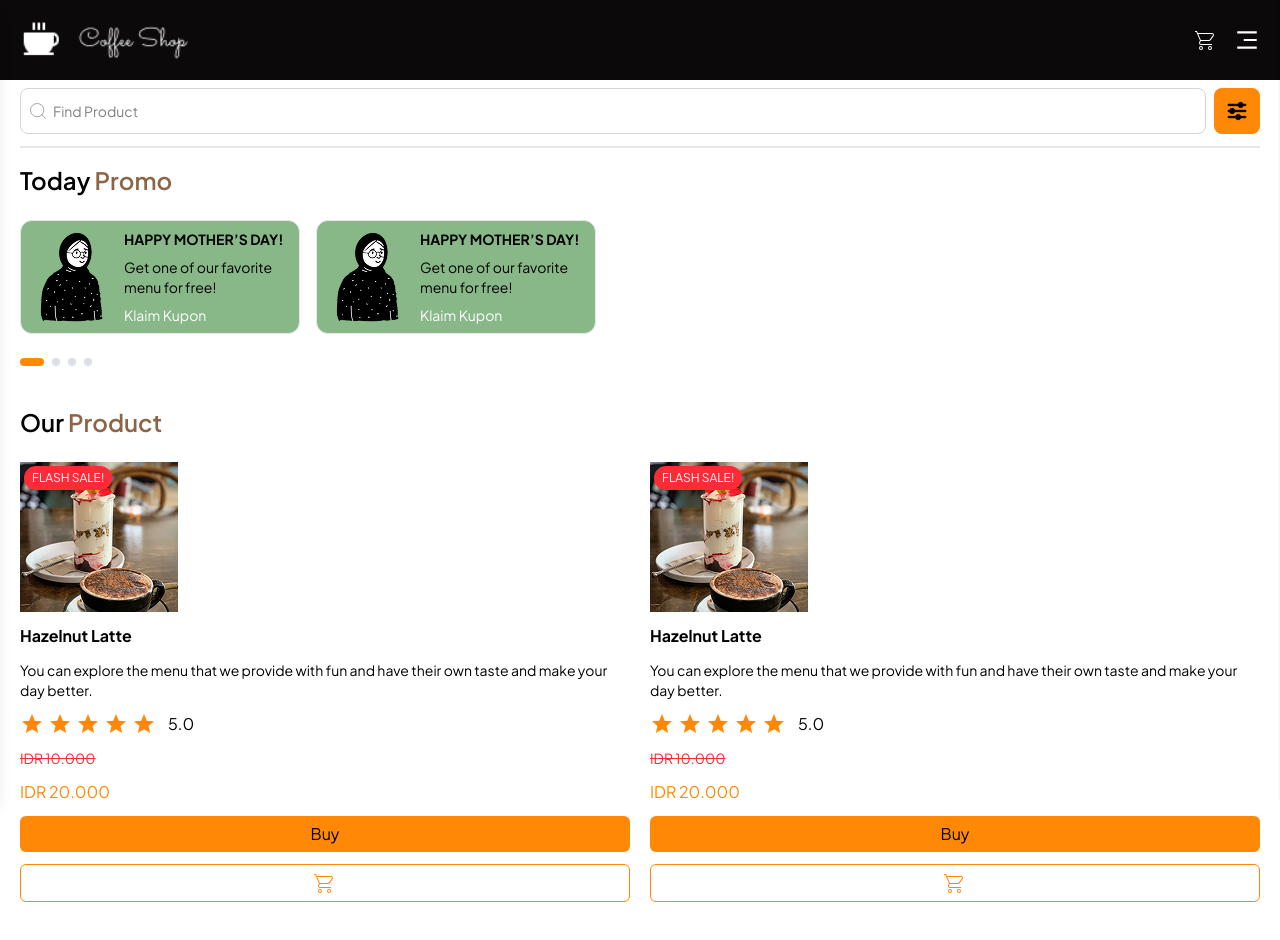
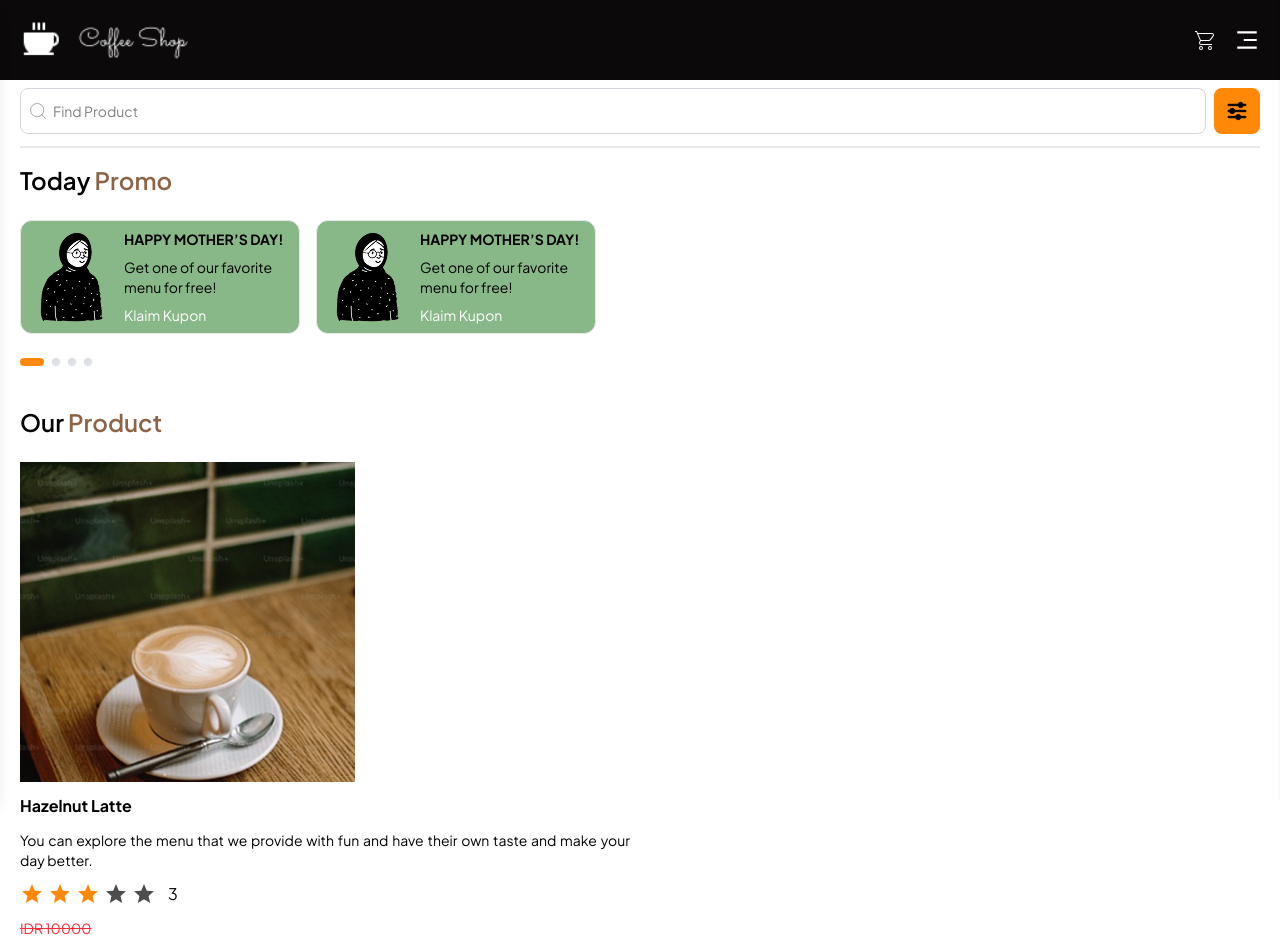
Before and after one commit to ariekas/koda-b4-react, a React (Vite) app: page /product in a window 1280 px wide. Shown: the top 940 px of the page. Built offline with nearby package versions, Linux system fonts and the light colour scheme.

Commit message:
feat: implementasi useEffect getting dataJson and implementasi yup to handler error

```diff
--- /dev/null
+++ b/public/data/dataProduct.json
@@ -0,0 +1,14 @@
+[
+  {
+    "id": 1,
+    "name": "Hazelnut Latte",
+    "slug": "Hazelnut Latte",
+    "category": "Minuman",
+    "image": "/public/images/coffe.png",
+    "price": 20000,
+    "diskonPrice": 10000,
+    "rating": 3.0,
+    "description": "You can explore the menu that we provide with fun and have their own taste and make your day better.",
+    "isFlashSale": false
+  }
+]
--- a/src/components/CardMenu.jsx
+++ b/src/components/CardMenu.jsx
@@ -1,28 +1,35 @@
-import { Button } from "./Button"
+import { Button } from "./Button";
 
-export function CardMenu({children}) {
+export function CardMenu({ children, name, description, price, diskonPrice, image, isFlashSale }) {
     return (
-        <>
         <div className="flex flex-col gap-3">
             <div className="relative">
-                    <img src="/public/images/image2.png" alt="" />
-                    <div className="py-1 px-2 bg-red-500  text-white rounded-full absolute top-0 m-1">
+                <img src={image} alt={name} />
+                {isFlashSale && (
+                    <div className="py-1 px-2 bg-red-500 text-white rounded-full absolute top-0 m-1">
                         <p className="text-xs">FLASH SALE!</p>
                     </div>
+                )}
             </div>
-                <h1 className="font-bold">Hazelnut Latte</h1>
-                <p className="text-sm font-light">You can explore the menu that we provide with fun and have their own taste and make your day better.</p>
+            <h1 className="font-bold">{name}</h1>
+            <p className="text-sm font-light text-justify">{description}</p>
             {children}
-                <p className=" text-red-500 text-sm line-through">IDR 10.000</p>
-                <p className="text-[#FF8906]">IDR 20.000</p>
+            <p className="text-red-500 text-sm line-through">IDR {diskonPrice}</p>
+            <p className="text-[#FF8906]">IDR {price}</p>
             <Button>Buy</Button>
             <Button style={"border bg-white flex justify-center border-[#FF8906]"}>
-                    <svg xmlns="http://www.w3.org/2000/svg" width="24" height="24" viewBox="0 0 24 24">
-                        <path fill="#FF8906" d="M16 18a2 2 0 0 1 2 2a2 2 0 0 1-2 2a2 2 0 0 1-2-2a2 2 0 0 1 2-2m0 1a1 1 0 0 0-1 1a1 1 0 0 0 1 1a1 1 0 0 0 1-1a1 1 0 0 0-1-1m-9-1a2 2 0 0 1 2 2a2 2 0 0 1-2 2a2 2 0 0 1-2-2a2 2 0 0 1 2-2m0 1a1 1 0 0 0-1 1a1 1 0 0 0 1 1a1 1 0 0 0 1-1a1 1 0 0 0-1-1M18 6H4.27l2.55 6H15c.33 0 .62-.16.8-.4l3-4c.13-.17.2-.38.2-.6a1 1 0 0 0-1-1m-3 7H6.87l-.77 1.56L6 15a1 1 0 0 0 1 1h11v1H7a2 2 0 0 1-2-2a2 2 0 0 1 .25-.97l.72-1.47L2.34 4H1V3h2l.85 2H18a2 2 0 0 1 2 2c0 .5-.17.92-.45 1.26l-2.91 3.89c-.36.51-.96.85-1.64.85" />
+                <svg
+                    xmlns="http://www.w3.org/2000/svg"
+                    width="24"
+                    height="24"
+                    viewBox="0 0 24 24"
+                >
+                    <path
+                        fill="#FF8906"
+                        d="M16 18a2 2 0 0 1 2 2a2 2 0 0 1-2 2a2 2 0 0 1-2-2a2 2 0 0 1 2-2m0 1a1 1 0 0 0-1 1a1 1 0 0 0 1 1a1 1 0 0 0 1-1a1 1 0 0 0-1-1m-9-1a2 2 0 0 1 2 2a2 2 0 0 1-2 2a2 2 0 0 1-2-2a2 2 0 0 1 2-2m0 1a1 1 0 0 0-1 1a1 1 0 0 0 1 1a1 1 0 0 0 1-1a1 1 0 0 0-1-1M18 6H4.27l2.55 6H15c.33 0 .62-.16.8-.4l3-4c.13-.17.2-.38.2-.6a1 1 0 0 0-1-1m-3 7H6.87l-.77 1.56L6 15a1 1 0 0 0 1 1h11v1H7a2 2 0 0 1-2-2a2 2 0 0 1 .25-.97l.72-1.47L2.34 4H1V3h2l.85 2H18a2 2 0 0 1 2 2c0 .5-.17.92-.45 1.26l-2.91 3.89c-.36.51-.96.85-1.64.85"
+                    />
                 </svg>
             </Button>
         </div>
-
-        </>
-    )
+    );
 }
--- a/src/page/LoginPage.jsx
+++ b/src/page/LoginPage.jsx
@@ -6,15 +6,33 @@
 import { useDispatch, useSelector } from "react-redux";
 import { useNavigate } from "react-router-dom";
 import { authLogin } from "../redux/reducers/auth";
+import * as yup from "yup";
+import { yupResolver } from "@hookform/resolvers/yup";
 
+
+const Loginschema = yup.object().shape({
+    email: yup
+        .string()
+        .required("Email wajib diisi")
+        .email("Format email tidak valid"),
+    password: yup
+        .string()
+        .required("Password wajib diisi")
+        .min(6, "Password minimal 6 karakter"),
+});
 export function LoginPage() {
     const [showPassword, setShowPassword] = useState(false);
-    const { register, handleSubmit } = useForm()
     const navigate = useNavigate()
+    const dataUser = useSelector(state => state.authReducers.dataUser)
+    const dispatch = useDispatch()
 
-    const dataUser = useSelector(state => state.authReducers.dataUser)
-
-    const dispatch = useDispatch()
+    const {
+        register,
+        handleSubmit,
+        formState: { errors },
+    } = useForm({
+        resolver: yupResolver(Loginschema),
+    });
 
     function onsubmit(data) {
         const findUser = dataUser.find((user) => user.email === data.email && user.password === data.password)
@@ -47,6 +65,9 @@
                             </svg>
                         }
                     />
+                    {errors.email && (
+                        <p className="text-red-500 text-sm mt-1">{errors.email.message}</p>
+                    )}
                     <Input
                         label="Password"
                         name="password"
@@ -85,6 +106,9 @@
                             </svg>
                         }
                     />
+                    {errors.password && (
+                        <p className="text-red-500 text-sm mt-1">{errors.password.message}</p>
+                    )}
                     <p className="text-[#FF8906] text-sm flex justify-end">Forget Password?</p>
                     <Button type={"submit"}>Login</Button>
                 </form>
--- a/src/page/ProductPage.jsx
+++ b/src/page/ProductPage.jsx
@@ -1,4 +1,4 @@
-import { useState } from "react"
+import { useEffect, useState } from "react"
 import { CardMenu } from "../components/CardMenu"
 import { Icon } from "../components/Icon"
 import { Button } from "../components/Button"
@@ -6,6 +6,7 @@
     const arr = [1, 2]
     const [showFilter, setShowFilter] = useState(false)
     const [priceRange, setPriceRange] = useState([0, 100000])
+    const [products, setProducts] = useState([]);
 
     function toggleFilter() {
         setShowFilter(!showFilter)
@@ -15,6 +16,21 @@
         const value = Number(e.target.value)
         setPriceRange([10000, value])
     }
+
+    async function getDataProduct() {
+        try {
+            const url = "/data/dataProduct.json"
+            const data = await fetch(url)
+            const response = await data.json()
+            setProducts(response);
+        } catch (error) {
+            console.log("error :" + error)
+        }
+    }
+
+    useEffect(() => {
+        getDataProduct()
+    }, [])
     return (
         <>
             <div className="pt-22 p-5">
@@ -164,28 +180,50 @@
                 <div className="flex flex-col gap-6 my-10">
                     <h2 className="text-2xl font-semibold">Our <span className="text-[#8E6447]">Product</span></h2>
                     <div className="grid grid-cols-2 gap-5">
-                        <CardMenu>
+                        {products.map((item) => (
+                            <CardMenu
+                                key={item.id}
+                                name={item.name}
+                                description={item.description}
+                                price={item.price}
+                                diskonPrice={item.diskonPrice}
+                                image={item.image}
+                                isFlashSale={item.isFlashSale}
+                            >
                                 <div className="flex gap-1 items-center text-[#FF8906]">
-                                {[...Array(5)].map((_, i) => (
-                                    <svg key={i} className="w-6 h-6" xmlns="http://www.w3.org/2000/svg" viewBox="0 0 24 24">
-                                        <path fill="currentColor" d="m5.825 21l1.625-7.025L2 9.25l7.2-.625L12 2l2.8 6.625l7.2.625l-5.45 4.725L18.175 21L12 17.275z" />
+                                    {[...Array(Math.floor(item.rating))].map((_, i) => (
+                                        <svg
+                                            key={`full-${i}`}
+                                            className="w-6 h-6"
+                                            xmlns="http://www.w3.org/2000/svg"
+                                            viewBox="0 0 24 24"
+                                        >
+                                            <path
+                                                fill="#FF8906"
+                                                d="m5.825 21l1.625-7.025L2 9.25l7.2-.625L12 2l2.8 6.625l7.2.625l-5.45 4.725L18.175 21L12 17.275z"
+                                            />
                                         </svg>
                                     ))}
-                                <span className="ml-2 text-black">5.0</span>
-                            </div>
 
-                        </CardMenu>
-                        <CardMenu>
-                            <div className="flex gap-1 items-center text-[#FF8906]">
-                                {[...Array(5)].map((_, i) => (
-                                    <svg key={i} className="w-6 h-6" xmlns="http://www.w3.org/2000/svg" viewBox="0 0 24 24">
-                                        <path fill="currentColor" d="m5.825 21l1.625-7.025L2 9.25l7.2-.625L12 2l2.8 6.625l7.2.625l-5.45 4.725L18.175 21L12 17.275z" />
+                                    {[...Array(5 - Math.floor(item.rating))].map((_, i) => (
+                                        <svg
+                                            key={`empty-${i}`}
+                                            className="w-6 h-6"
+                                            xmlns="http://www.w3.org/2000/svg"
+                                            viewBox="0 0 24 24"
+                                        >
+                                            <path
+                                                fill="#4d4d4d"
+                                                d="m5.825 21l1.625-7.025L2 9.25l7.2-.625L12 2l2.8 6.625l7.2.625l-5.45 4.725L18.175 21L12 17.275z"
+                                            />
                                         </svg>
                                     ))}
-                                <span className="ml-2 text-black">5.0</span>
+
+                                    <span className="ml-2 text-black">{item.rating}</span>
                                 </div>
+                            </CardMenu>
+                        ))}
 
-                        </CardMenu >
                     </div>
                 </div>
 
```
Also changed, not shown: src/page/RegisterPage.jsx (+32 -12 lines). Lines whose indentation alone changed are shown as unchanged.
